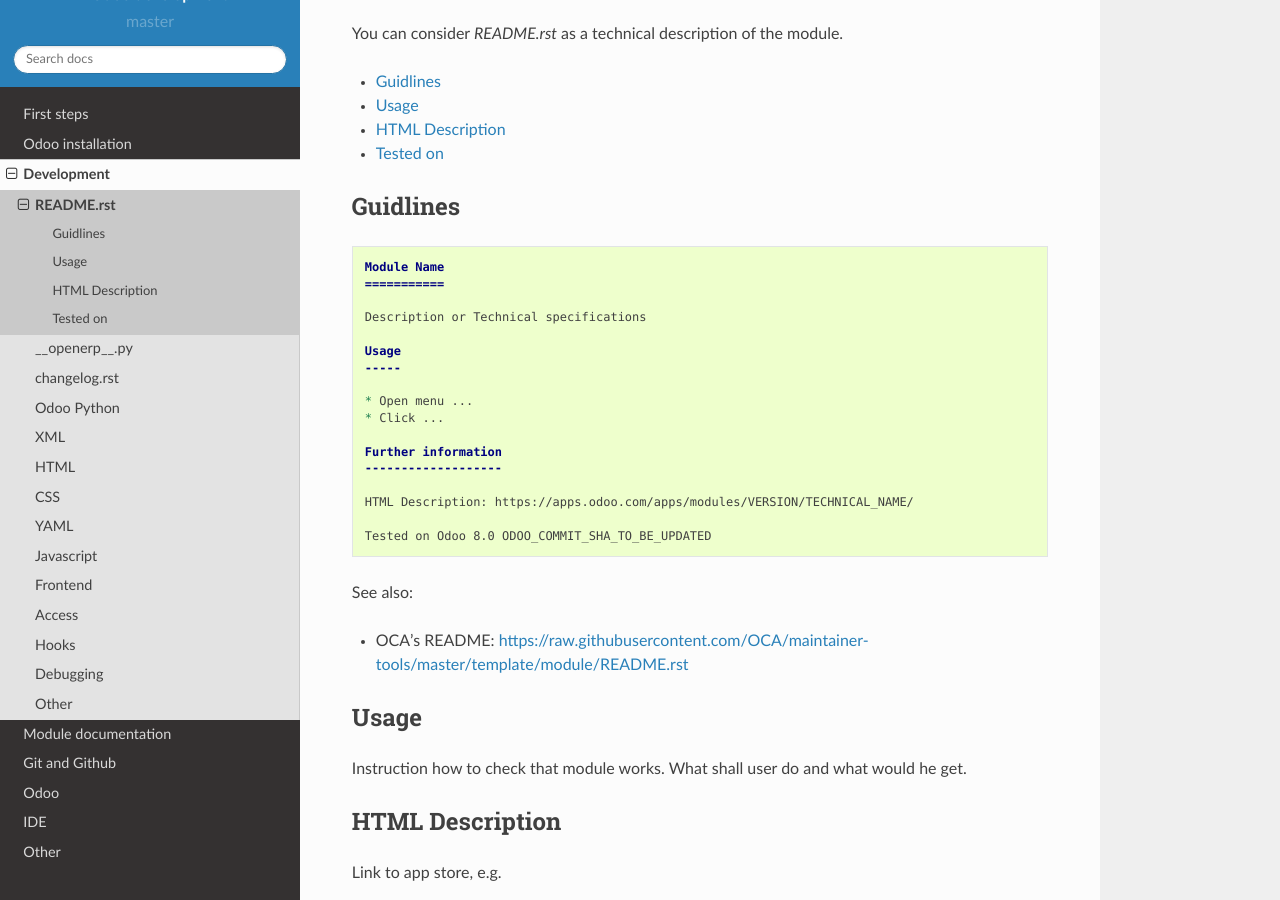
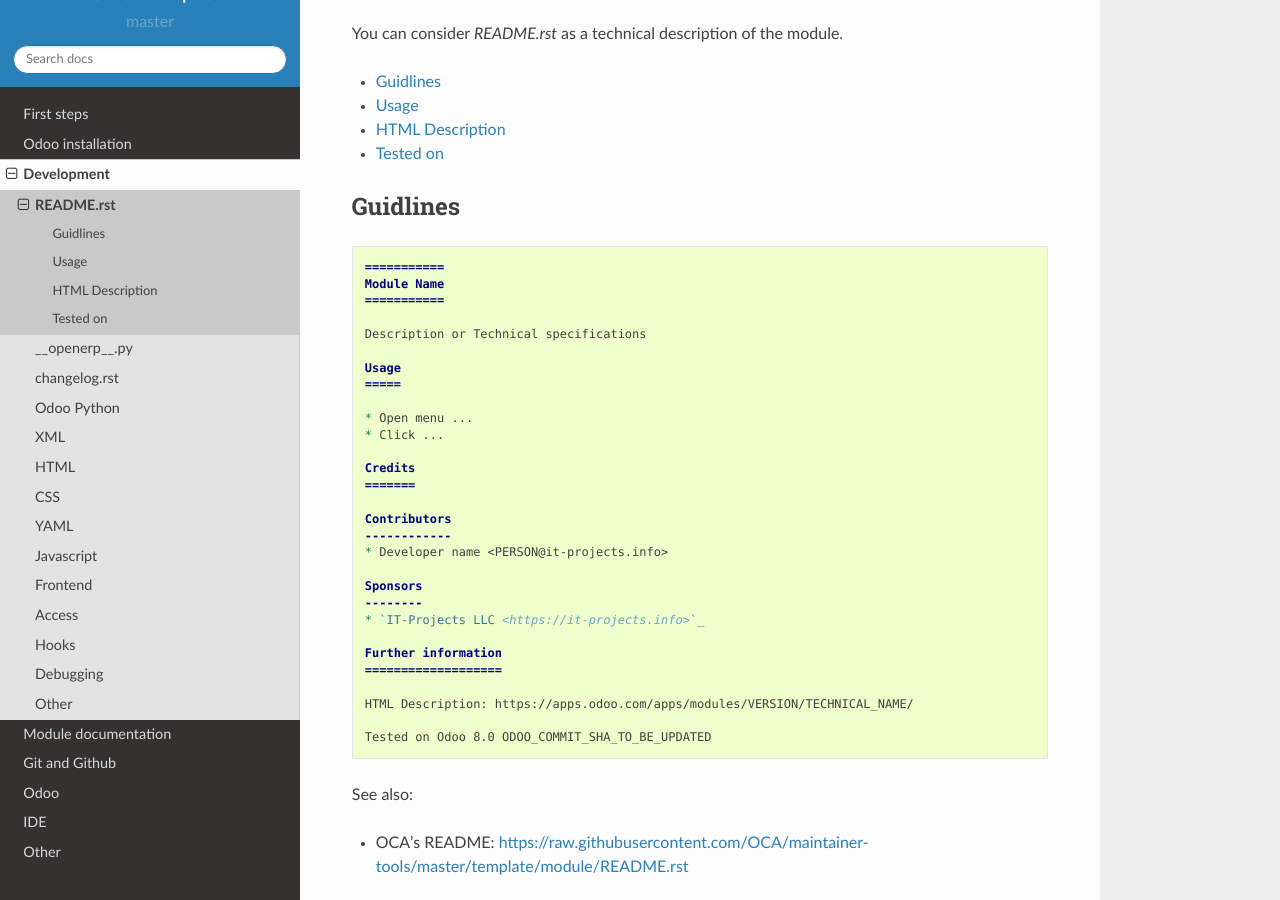
Before and after one commit to itpp-labs/odoo-development, a Sphinx documentation site: the page built from docs/dev/README.rst.rst, in a window 1280 px wide and 900 px high, scrolled down 210 px. Built offline with Sphinx 7.4.7 and the Read the Docs theme 2.0.0, drawn with Linux system fonts in a browser that asks for light colours.

Commit message:
README: change a way to make sections + add Credits section

```diff
--- a/docs/dev/README.rst.rst
+++ b/docs/dev/README.rst.rst
@@ -13,19 +13,31 @@ Guidlines
 
 .. code-block:: rst
 
+    ===========
     Module Name
     ===========
 
     Description or Technical specifications
 
     Usage
-    -----
+    =====
 
     * Open menu ...
     * Click ...
 
+    Credits
+    =======
+
+    Contributors
+    ------------
+    * Developer name <PERSON@it-projects.info>
+
+    Sponsors
+    --------
+    * `IT-Projects LLC <https://it-projects.info>`_
+
     Further information
-    -------------------
+    ===================
 
     HTML Description: https://apps.odoo.com/apps/modules/VERSION/TECHNICAL_NAME/
 
```
